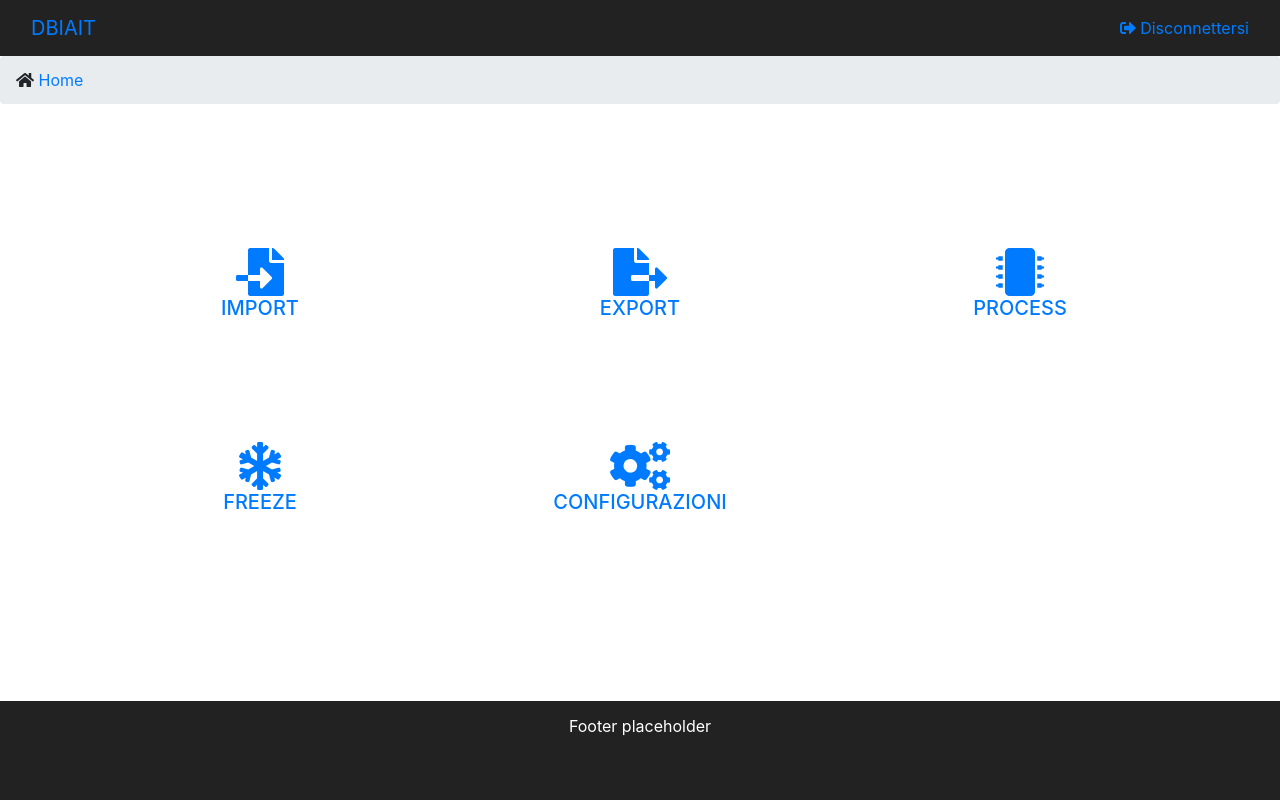
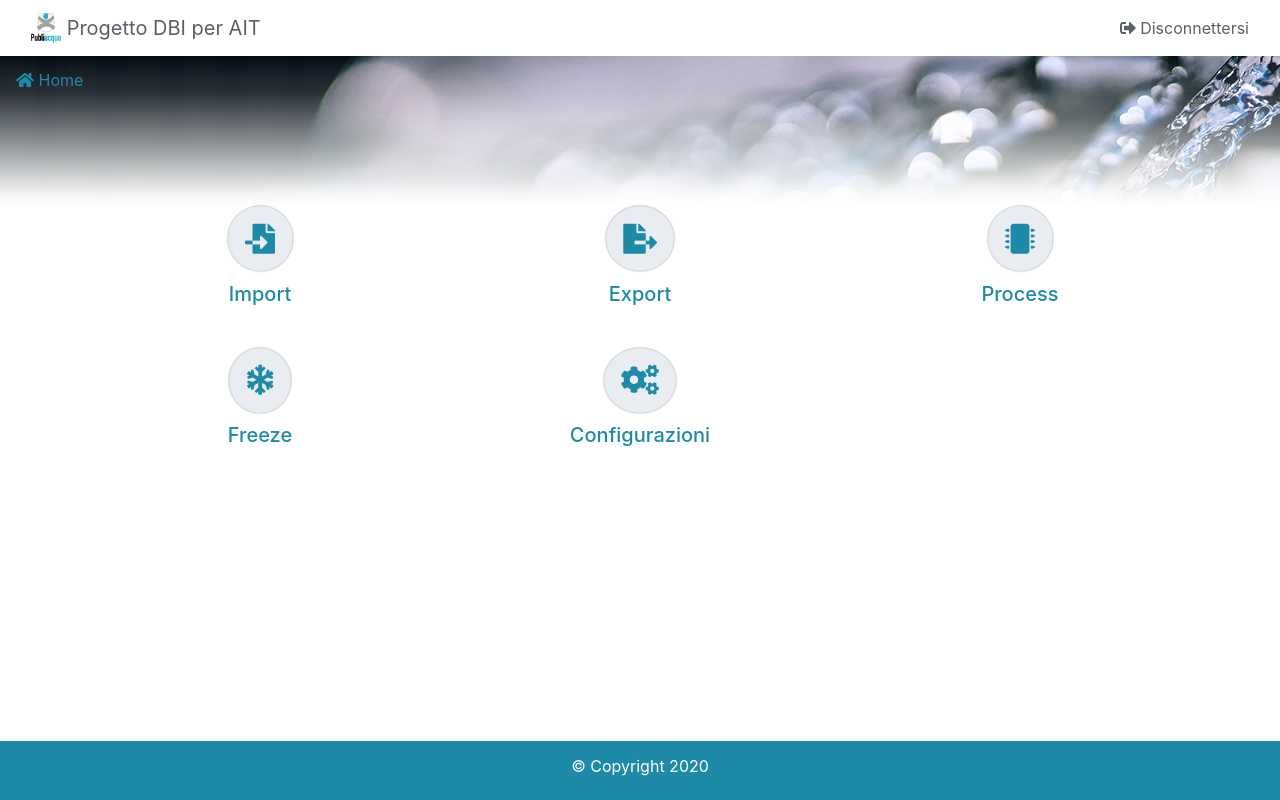
Before and after one commit to geosolutions-it/C179-DBIAIT, a Django app: page / in a window 1280 px wide. Run offline with Django 3.2, Linux system fonts and the light colour scheme; the visitor is signed in with stand-in values (Sample User, id 1); some libraries are stand-ins or nearby versions.

Commit message:
[fixes #48] Apply Logo and Backgraound image for the header in the WebAPP

```diff
--- a/app/settings.py
+++ b/app/settings.py
@@ -54,9 +54,9 @@ INSTALLED_APPS = [
 ]
 
 DRAMATIQ_BROKER = {
-    "BROKER": "dramatiq.brokers.rabbitmq.RabbitmqBroker",
+    "BROKER": os.getenv('DRAMATIQ_BROKER', "dramatiq.brokers.rabbitmq.RabbitmqBroker"),
     "OPTIONS": {
-        "url": "amqp://localhost:5672",
+        "url": os.getenv('DRAMATIQ_BROKER_URL', "amqp://localhost:5672"),
     },
     "MIDDLEWARE": [
         "dramatiq.middleware.Prometheus",
--- a/app/static/index.css
+++ b/app/static/index.css
@@ -2,21 +2,30 @@ body {
 	min-height: 100vh;
 	position: relative;
 	margin: 0;
-    padding-bottom: 100px; //height of the footer
+	padding-bottom: 50px;
 	box-sizing: border-box;
 }
 
 footer {
 	position: absolute;
 	bottom: 0;
-    height: 100px;
+	height: 60px;
+}
+
+a {
+    color: #1d8ba8 !important;
+    text-decoration: none !important;
+}
+
+a:hover {
+    opacity: .7;
 }
 
 .base-footer {
 	border-top: 1px solid;
 	padding: 1% 0% 1% 0%;
 	text-align: center;
-    background-color: #222222;
+	background-color: #1d8ba8;
 	color: #ffffff;
 	width: 100%;
 }
@@ -25,25 +34,31 @@ body {
 	margin-top: 6%;
 }
 
-.dashboard {
-    margin-top: 10%;
+.dashboard .dashboard-item {
+	text-align: center;
+	margin-bottom: 3%;
 }
 
-.dashboard .dashboard-item {
-    text-align: center;
-    margin-bottom: 10%;
+.dashboard .dashboard-item a:hover h5{
+	opacity: .7;
 }
 
-.dashboard .dashboard-item a {
-    text-decoration: none;
-}
-
-.dashboard .dashboard-item a i{
-    font-size: 48px;
+.dashboard .row .dashboard-item a i {
+    box-shadow: 0px 0px 2px #888;
+    border-radius: 60%;
+    display: inline-block;
+    padding: 5%;
+    background-color: #e9ecf0;
+    font-size: 30px;
+    margin-bottom: 3%;
 }
 
 .nav-container {
-    background-color: #222222;
+	background-color: #ffffff;
+}
+
+.nav-container a {
+    color: #5b5f67 !important;
 }
 
 .tab {
@@ -82,9 +97,34 @@ body {
 }
 
 .table-item:hover {
-    background-color: #cccccc;
+    background-color: #f7f7f7;
+    color: #1d8ba8;
 }
 
 .nav-container .navbar {
 	margin-bottom: 0px !important;
 }
+
+.toolbar .breadcrumb {
+    background-color: #f7f7f7;
+}
+
+.container .tab {
+    background-color: #f7f7f7;
+    border: none;
+}
+
+.login-container {
+	margin: auto;
+    width: 40%;
+    margin-top: 7%;
+}
+
+.dbiait-header {
+    height: 150px;
+}
+
+.dbiait-header .dbiait-container {
+    height: 150px;
+    background-image: linear-gradient( rgb(255 255 255 / 0%), rgb(255 255 255 / 5%) ,rgb(255 255 255 / 10%), rgb(255 255 255 / 15%), rgb(255 255 255 / 25%), rgb(255 255 255 / 35%), rgb(255 255 255 / 45%), rgb(255 255 255 / 55%), rgb(255 255 255 / 65%), rgb(255 255 255 / 75%), rgb(255 255 255 / 85%), rgb(255 255 255 / 95%), rgb(255 255 255 / 100%));
+}
--- a/app/templates/base.html
+++ b/app/templates/base.html
@@ -3,7 +3,8 @@
 <html>
 
 <head>
-  <title>DBIAIT</title>
+  <title>Progetto DBI per AIT</title>
+  <link rel="icon" href="{% static 'DBIAIT_logo.png' %}" type="image/png">
   <meta charset="utf-8">
   <meta name="viewport" content="width=device-width, initial-scale=1">
   <link rel="stylesheet" href="{% static 'index.css' %}" />
@@ -25,7 +26,10 @@
     <nav class="navbar navbar-inverse">
       <div class="container-fluid">
         <div class="navbar-header">
-          <a class="navbar-brand" href="/">DBIAIT</a>
+          <a class="navbar-brand" href="/">
+            <img src="{% static 'DBIAIT_logo.png' %}" width="30" height="30" class="d-inline-block align-top" alt="">
+            Progetto DBI per AIT
+          </a>
         </div>
         {% if request.user.is_authenticated %}
         <ul class="nav navbar-nav navbar-right">
@@ -37,19 +41,27 @@
     </nav>
   </div>
   {% if request.user.is_authenticated %}
-  <div class="toolbar" style="background-color: #ffffff;">
+  <div class="toolbar dbiait-header" style="background-image: url('{% static 'DBIAIT_header_img.jpeg' %}');">
+    <div class="dbiait-container">
       <nav aria-label="breadcrumb">
-      <ol class="breadcrumb">
-        <li class="breadcrumb-item"><i class="fas fa-home"></i><a href="/"> Home</a></li>
+        <ol class="breadcrumb" style="background-color: transparent;">
+          <li class="breadcrumb-item">
+            <a href="/">
+              <i class="fas fa-home"></i> Home
+            </a>
+          </li>
           {% for name, path in bread_crumbs.items %}
           {% if path != "#" %}
-        <li class="breadcrumb-item"><a href="{{ path }}">{{ name }}</a></li>
+          <li class="breadcrumb-item">
+            <a href="{{ path }}">{{ name }}</a>
+          </li>
           {% else %}
           <li class="breadcrumb-item active" aria-current="page">{{ name }}</li>
           {% endif %}
           {% endfor %}
         </ol>
       </nav>
+    </div>
   </div>
   {% endif %}
   {% block content %}
@@ -58,7 +70,7 @@
   <footer class="navbar-fixed-bottom row-fluid mt-auto base-footer">
     <div class="navbar-inner">
       <div class="container">
-        Footer placeholder
+        © Copyright 2020
       </div>
     </div>
   </footer>
--- a/app/templates/dashboard/index.html
+++ b/app/templates/dashboard/index.html
@@ -6,31 +6,31 @@
         <div class="col-md-4 col-sm-6 dashboard-item">
             <a href="{% url 'import-view' %}">
                 <i class="fas fas fa-file-import"></i>
-                <h5>IMPORT</h5>
+                <h5>Import</h5>
             </a>
         </div>
         <div class="col-md-4 col-sm-6 dashboard-item">
             <a href="{% url 'export-view' %}">
                 <i class="fas fa-file-export"></i>
-                <h5>EXPORT</h5>
+                <h5>Export</h5>
             </a>
         </div>
         <div class="col-md-4 col-sm-6 dashboard-item">
             <a href="{% url 'process-view' %}">
                 <i class="fas fa-microchip"></i>
-                <h5>PROCESS</h5>
+                <h5>Process</h5>
             </a>
         </div>
         <div class="col-md-4 col-sm-6 dashboard-item">
             <a href="{% url 'freeze-view' %}">
                 <i class="fas fa-snowflake"></i>
-                <h5>FREEZE</h5>
+                <h5>Freeze</h5>
             </a>
         </div>
         <div class="col-md-4 col-sm-6 dashboard-item">
             <a href="{% url 'configuration-view' %}">
                 <i class="fas fa-cogs"></i>
-                <h5>CONFIGURAZIONI</h5>
+                <h5>Configurazioni</h5>
             </a>
         </div>
     </div>
--- a/app/templates/export/base-export.html
+++ b/app/templates/export/base-export.html
@@ -12,7 +12,7 @@
       </select>
     </div>
     <div class="form-group mb-2">
-      <button type="submit" class="btn btn-primary">
+      <button type="submit" class="btn btn-info">
         <i class="fas fa-plus"></i>
       </button>
     </div>
--- a/app/templates/freeze/base-freeze.html
+++ b/app/templates/freeze/base-freeze.html
@@ -13,7 +13,7 @@
       <input type="text" class="form-control" placeholder="Note regolatorie">
     </div>
     <div class="form-group mb-2">
-      <button type="submit" class="btn btn-primary">
+      <button type="submit" class="btn btn-info">
         <i class="fas fa-plus"></i>
       </button>
     </div>
```
Also changed, not shown: app/templates/import/base-import.html (+6 -4 lines), app/templates/login/index.html (+5 -3 lines), app/static/DBIAIT_header_img.jpeg (added), app/static/DBIAIT_logo.png (added). Lines whose indentation alone changed are shown as unchanged.
